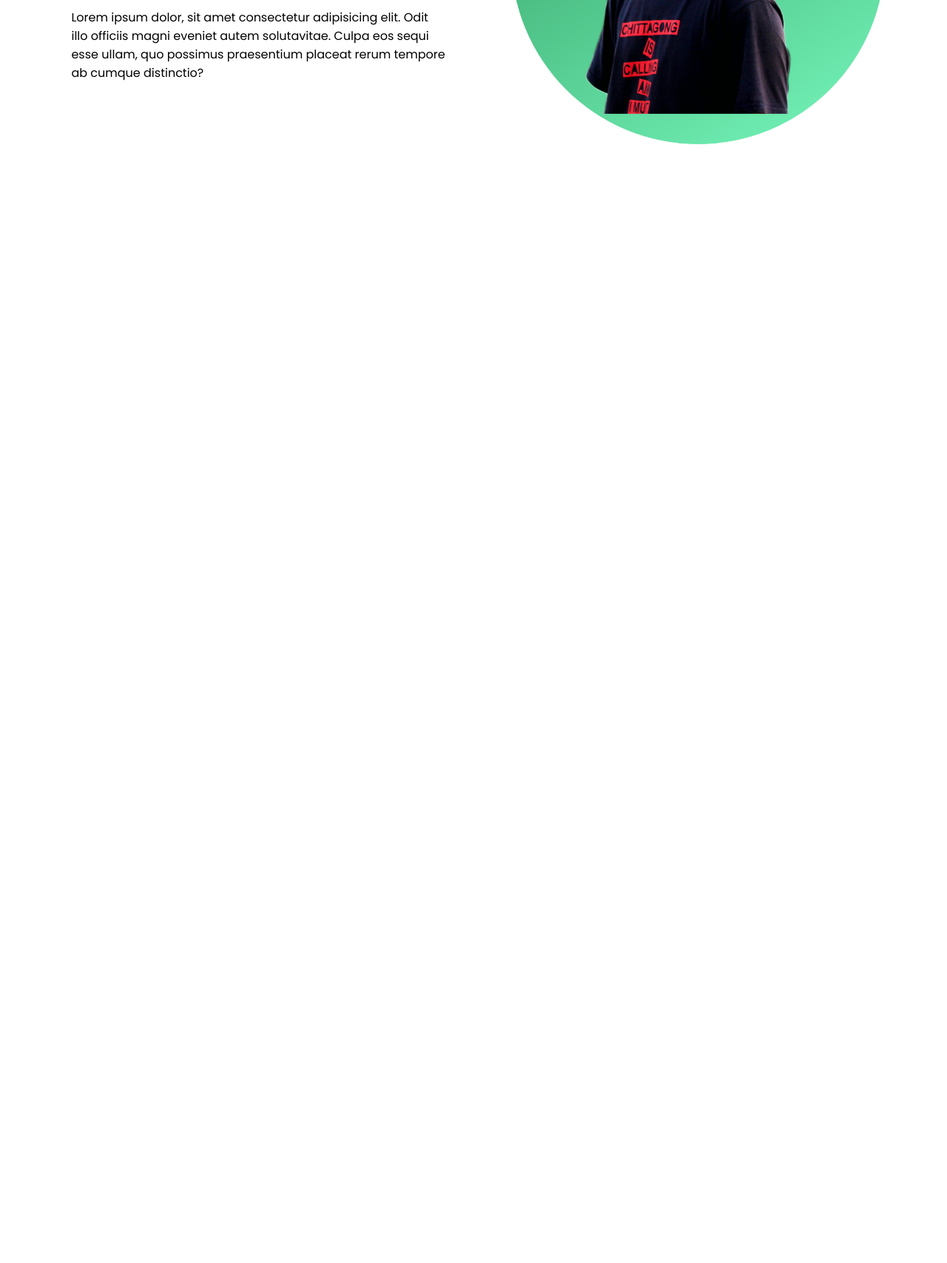
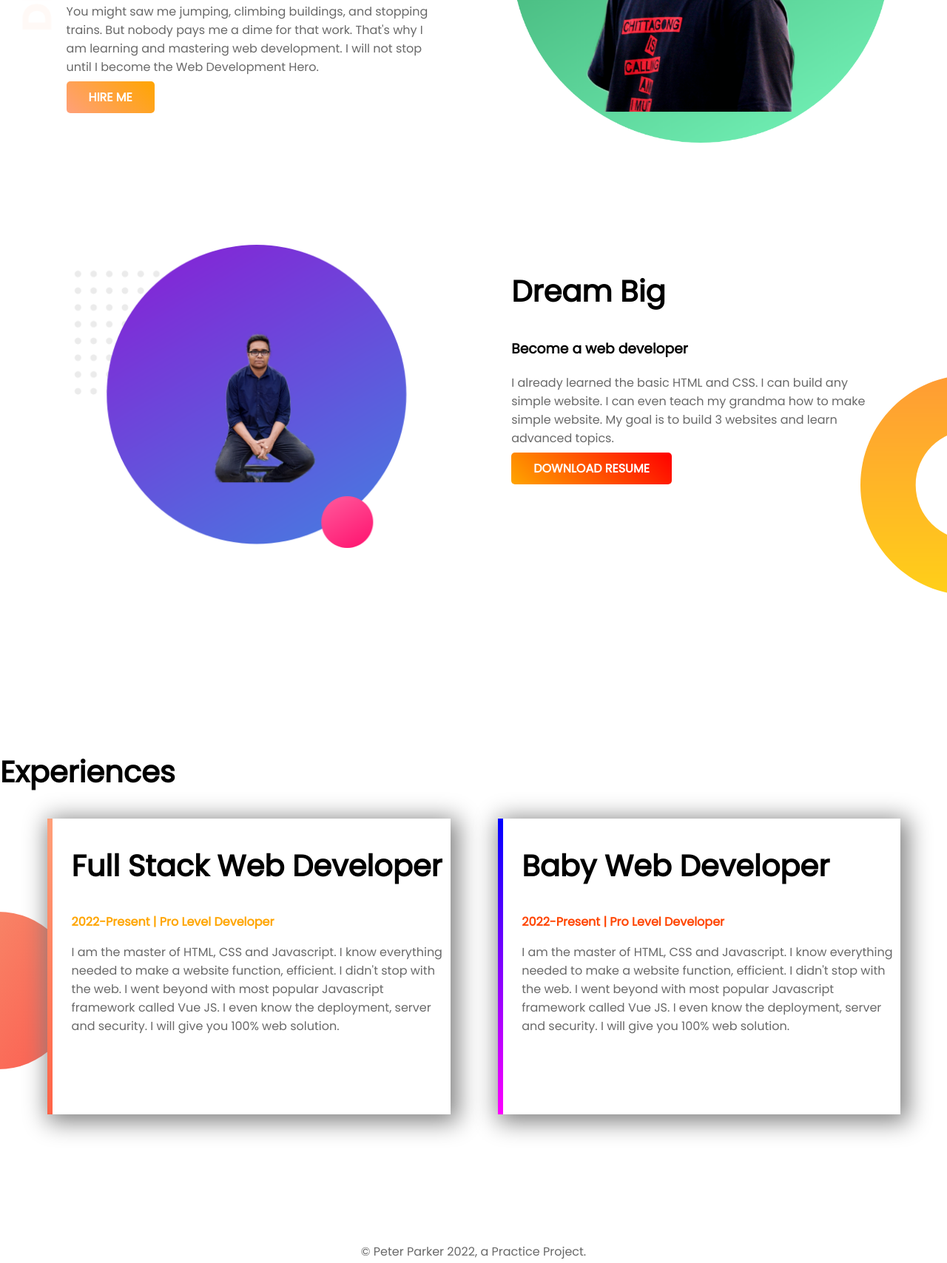
Before and after one commit to Ainul-Hossain/my-portfolio, a plain HTML site: page index.html in a window 1280 px wide. Shown: the part 319-2027 px from the top of the page at 74% size. Before the commit the page ends 800 px from the top, so only its background shows below. Drawn offline with Linux system fonts and the light colour scheme.

Commit message:
my first test project for github.

```diff
--- a/index.html
+++ b/index.html
@@ -11,18 +11,56 @@
 </head>
 
 <body>
-    <section>
+    <section class="top-banner">
         <div class="half-width">
             <h1>Welcome to</h1>
             <h1><span class="name-highlight">Ainul's</span> Website</h1>
             <h3>World-class professional web dev.</h3>
-            <p>Lorem ipsum dolor, sit amet consectetur adipisicing elit. Odit illo officiis magni eveniet autem solutavitae. Culpa eos sequi esse ullam, quo possimus praesentium placeat rerum tempore ab cumque distinctio?</p>
+            <p>You might saw me jumping, climbing buildings, and stopping trains. But nobody pays me a dime for that work. That's why I am learning and mastering web development. I will not stop until I become the Web Development Hero.</p>
+            <a class="link-button" target="_blank" href="https://www.facebook.com/ainul.sakib/">HIRE ME</a>
         </div>
 
         <div class="half-width">
             <img src="images/ainul_with_bg.png" alt="">
         </div>
     </section>
+
+    <section class="middle-banner">
+        <div class="fifty-fifty">
+            <img src="images/second_img_bg.png" alt="">
+        </div>
+
+        <div class="fifty-fifty">
+            <h2>Dream Big</h2>
+            <h3>Become a web developer</h3>
+            <p>I already learned the basic HTML and CSS. I can build any simple website. I can even teach my grandma how to make simple website. My goal is to build 3 websites and learn advanced topics.</p>
+            <a class="link-button check" target="_blank" href="https://www.facebook.com/ainul.sakib/">DOWNLOAD RESUME</a>
+        </div>
+    </section>
+
+    <section class="experiences">
+        <h2>Experiences</h2>
+
+        <div id="left" class="full-stack">
+            <h2>Full Stack Web Developer</h2>
+
+            <p class="bold">2022-Present | Pro Level Developer</p>
+
+            <p>I am the master of HTML, CSS and Javascript. I know everything needed to make a website function, efficient. I didn't stop with the web. I went beyond with most popular Javascript framework called Vue JS. I even know the deployment, server and security. I will give you 100% web solution.</p>
+        </div>
+
+        <div id="right" class="full-stack">
+            <h2>Baby Web Developer</h2>
+
+            <p class="bold orangered">2022-Present | Pro Level Developer</p>
+
+            <p>I am the master of HTML, CSS and Javascript. I know everything needed to make a website function, efficient. I didn't stop with the web. I went beyond with most popular Javascript framework called Vue JS. I even know the deployment, server and security. I will give you 100% web solution.</p>
+        </div>
+    </section>
+
+    <footer>
+        <p style="text-align: center;">© Peter Parker 2022, a Practice Project.</p>
+    </footer>
 </body>
 
 </html>
--- a/style.css
+++ b/style.css
@@ -1,9 +1,18 @@
 body{
+    margin: 0;
     font-family: 'Poppins', sans-serif;
+}
+
+p{
+    color: dimgray;
 }
 
 h1{
     font-size: 50px;
+}
+
+h2{
+    font-size: 40px;
 }
 
 .name-highlight{
@@ -20,3 +29,80 @@ h1{
 .half-width img{
     width: 100%;
 }
+
+.top-banner{
+    background-image: url("images/top-banner.png");
+    background-repeat: no-repeat;
+}
+
+section{
+    height: 500px;
+    padding-bottom: 150px;
+}
+
+.link-button{
+    text-decoration: none;
+    font-weight: bold;
+    color: white;
+    background-image: linear-gradient(45deg, lightsalmon, orange);
+    padding: 10px 30px;
+    border-radius: 5px;
+}
+
+.fifty-fifty{
+    width: 40%;
+    float: left;
+    margin-left: 5%;
+    padding-left: 2%;
+}
+
+.fifty-fifty img{
+    width: 100%;
+}
+
+.check{
+    background-image: linear-gradient(45deg, orange, red);
+}
+
+.middle-banner{
+    background-image: url("images/dream-bg.png");
+    background-repeat:no-repeat;
+    background-position: right;
+}
+
+.full-stack{
+    width: 40%;
+    float: left;
+    margin-left: 5%;
+    padding-left: 2%;
+    height: 400px;
+    box-shadow: 5px 5px 30px 5px grey;
+    background-color: white;
+}
+
+#left{
+    border-left: 7px solid;
+    border-image: linear-gradient(180deg, lightsalmon, tomato);
+    border-image-slice: 1;
+}
+
+#right{
+    border-left: 7px solid;
+    border-image: linear-gradient(180deg, blue, magenta);
+    border-image-slice: 1;
+}
+
+.full-stack .bold{
+    font-weight: bold;
+    color: orange;
+}
+
+.full-stack .orangered{
+    color: orangered;
+}
+
+.experiences{
+    background-image: url(images/exp-bg.png);
+    background-repeat: no-repeat;
+    background-position:left;
+}
```
Also changed, not shown: images/second_img_bg.png (added).
